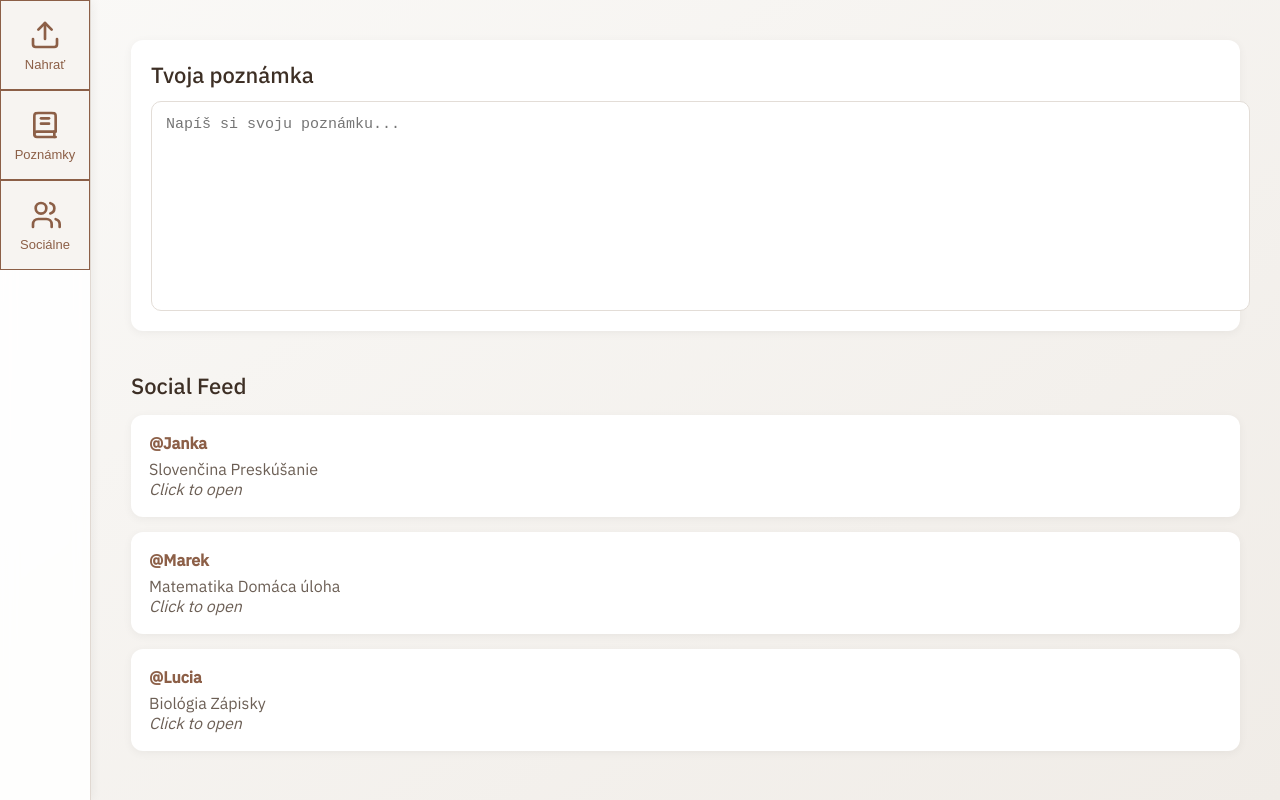
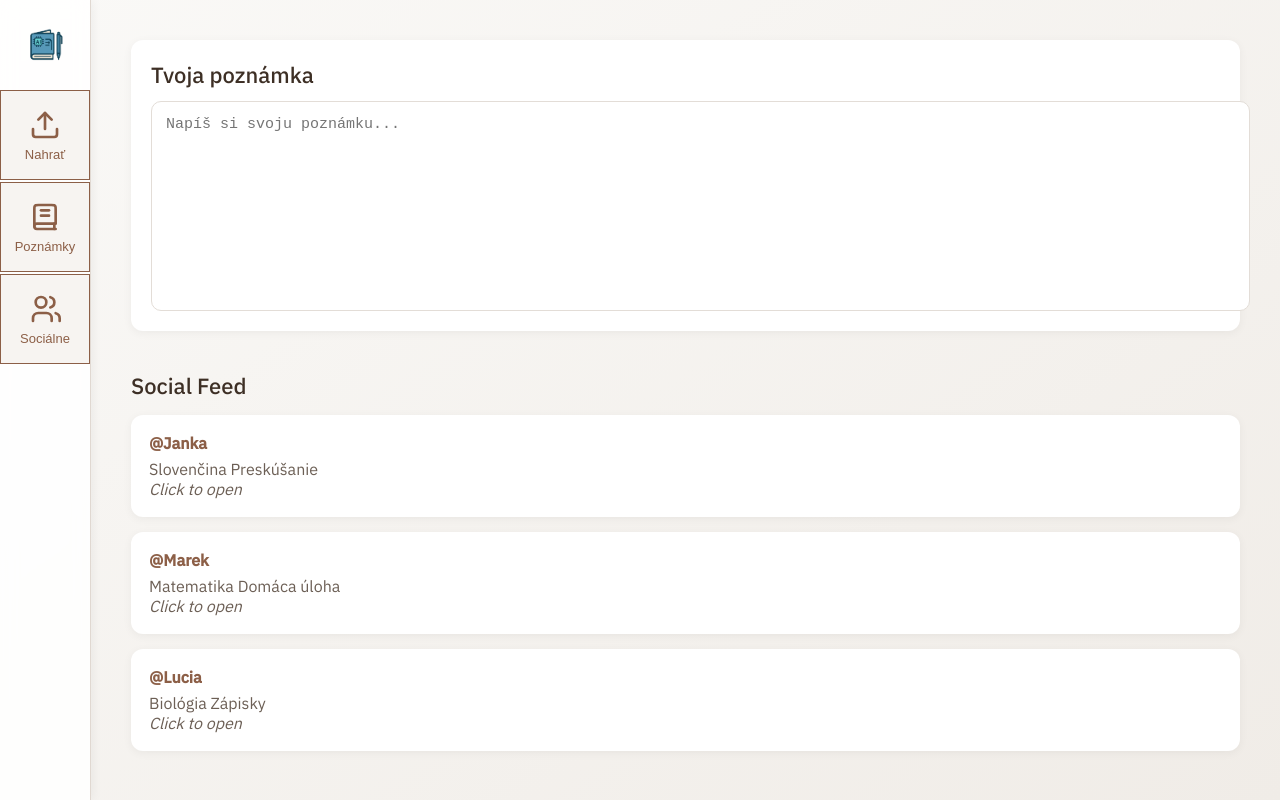
Before and after one commit to Parikrupa/parikrupa.github.io, a plain HTML site: page index.html in a window 1280 px wide. Drawn offline with Linux system fonts and the light colour scheme.

Commit message:
Update index.html

```diff
--- a/index.html
+++ b/index.html
@@ -3,6 +3,9 @@
 <head>
     <meta charset="UTF-8">
     <title>Poznámkovo</title>
+
+    <!-- Favicon -->
+    <link rel="icon" type="image/png" href="image.png">
 
     <!-- Fonts -->
     <link href="https://fonts.googleapis.com/css2?family=IBM+Plex+Sans:wght@300;400;500&display=swap" rel="stylesheet">
@@ -33,8 +36,14 @@
             display: flex;
             flex-direction: column;
             align-items: center;
-            padding-top: 0;
+            padding-top: 20px; /* shift buttons down */
             box-shadow: 2px 0 10px rgba(0,0,0,0.05);
+        }
+
+        .logo {
+            width: 50px;
+            height: 50px;
+            margin-bottom: 20px; /* space between logo and first button */
         }
 
         /* Square Buttons */
@@ -50,6 +59,7 @@
             justify-content: center;
             align-items: center;
             transition: background 0.15s, border-color 0.15s;
+            margin-bottom: 2px; /* small gap between buttons */
         }
 
         .menu-item:hover {
@@ -143,6 +153,8 @@
 
     <!-- Sidebar -->
     <div class="sidebar">
+        <!-- Logo -->
+        <img src="image.png" alt="Poznámkovo Logo" class="logo">
 
         <!-- Upload -->
         <button class="menu-item">
```
